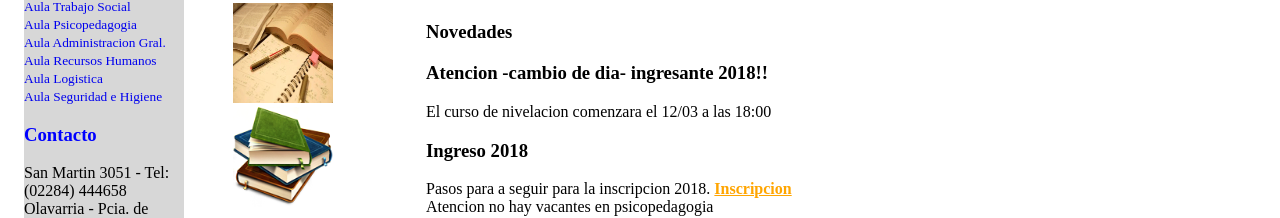
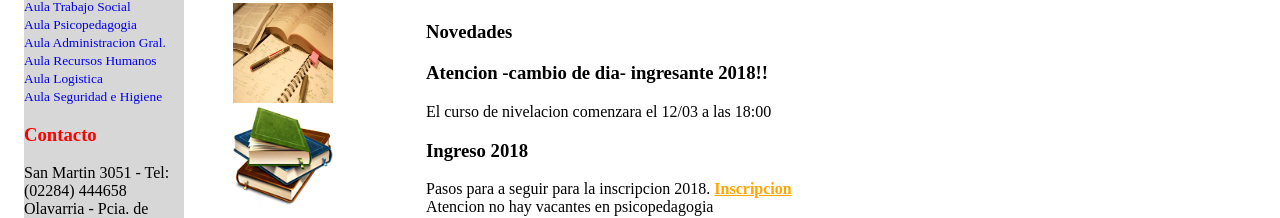
Before and after one commit to lucasvasquez/pagina-web-instituto, a plain HTML site: page pagina/index.html in a window 1280 px wide. Shown: the part 568-786 px from the top of the page. Drawn offline with Linux system fonts and the light colour scheme.

Commit message:
Update index.html

```diff
--- a/pagina/index.html
+++ b/pagina/index.html
@@ -67,7 +67,7 @@
 			<a style ="color:rgb (255, 50, 30);" href="https://logistica130.neolms.com/"><small>Aula Logistica</small></a><br>
 			<a style ="color:rgb (255, 50, 30);" href="https://seghig130.neolms.com/"><small>Aula Seguridad e Higiene</small></a><br>
 
-			<h3 style ="color:blue;"> Contacto </h3>
+			<h3 style ="color:red;"> Contacto </h3>
 			<p> San Martin 3051 - Tel: (02284) 444658 <br>
 			Olavarria - Pcia. de Buenos Aires<br>
 			Email: <a style = "color:orange;" href="mailto:130instituto@gmail.com">130instituto@gmail.com</a> </p>
```
